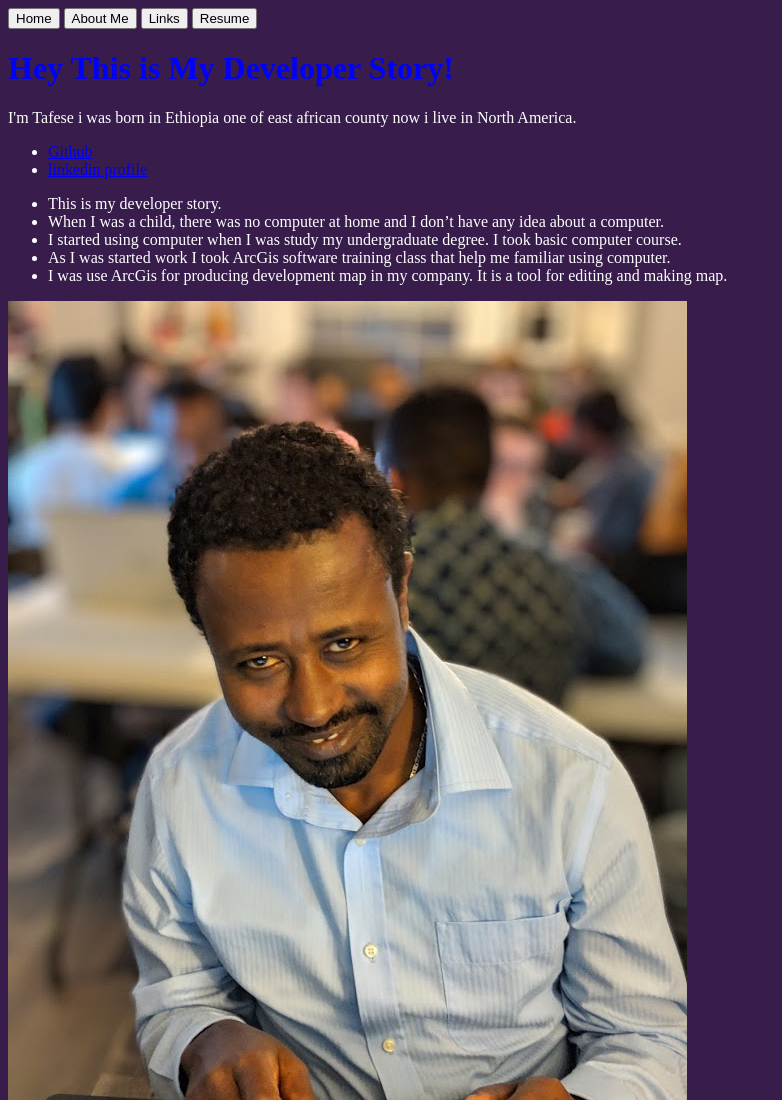
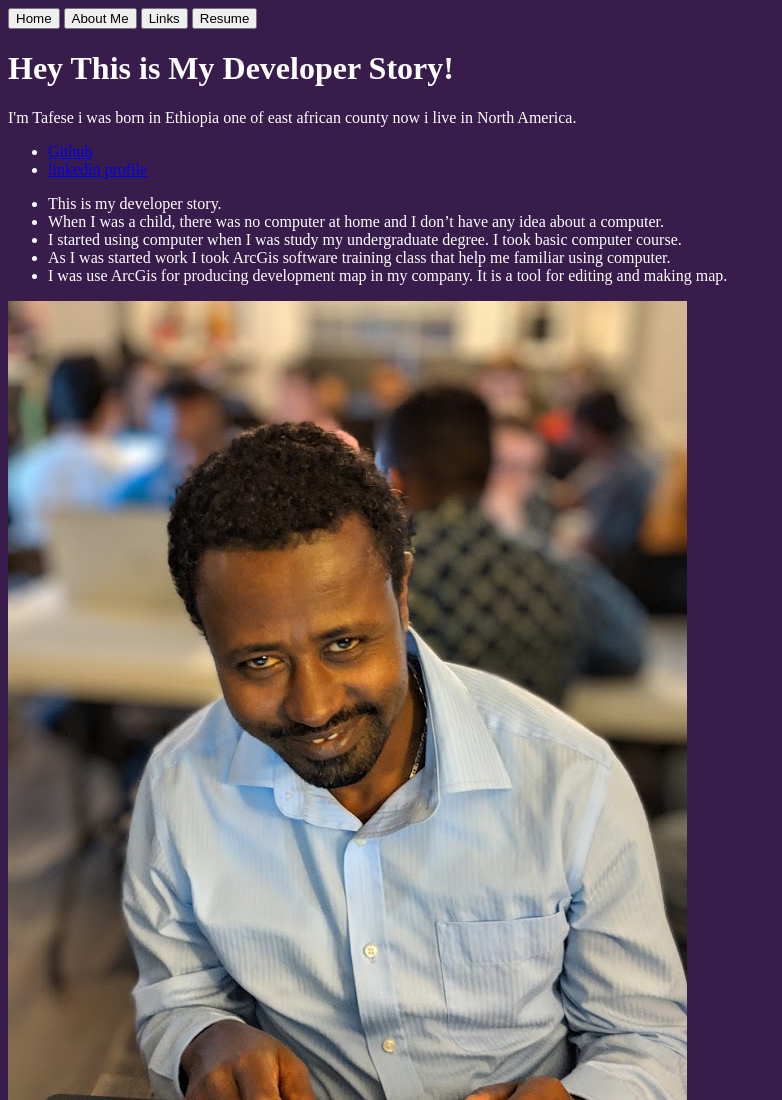
Before and after one commit to Tdiyana/MyRefcodesite, a plain HTML site: page Mystory.html in a window 1280 px wide. Shown: the top 1100 px of the page, without its empty margins (0-782 px from the left). Drawn offline with Linux system fonts and the light colour scheme.

Commit message:
style h1 and p color
added color on h1 and p

```diff
--- a/Mystory.html
+++ b/Mystory.html
@@ -4,7 +4,7 @@
   li { font-weight: normal; color: white }
   body { background-color:#381d4c;
          font-weight: normal; color: white }
-    h1 {color:blue}
+
 </style>
 <div id="nav">
    <a href="index.html"><button>Home</button></a>
```
